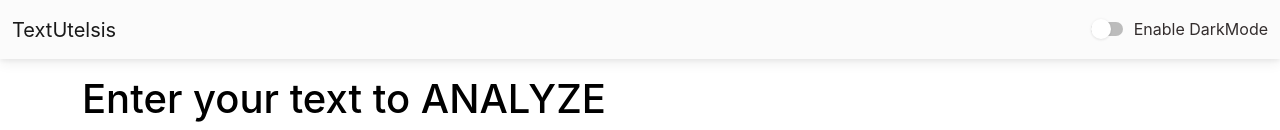
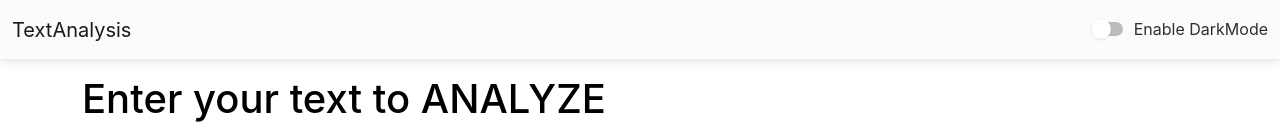
Before and after one commit to atrleo/Text-analysis-REACT-, a React (Create React App) app: page / in a window 1280 px wide. Shown: the top 130 px of the page. Built offline with nearby package versions, Linux system fonts and the light colour scheme.

Commit message:
heading changed

```diff
--- a/src/App.js
+++ b/src/App.js
@@ -42,7 +42,7 @@ const toggleMode = () => {
 return (
   <>
     {/* <Navbar title="textUtils2" home="home2" /> */}
-    <Navbar title="TextUtelsis" mode={mode} toggleMode={toggleMode} change={change} />
+    <Navbar title="TextAnalysis" mode={mode} toggleMode={toggleMode} change={change} />
     <Alert alert={alert} />
 
     <div className="container my-3" >
--- a/src/components/TextForm.js
+++ b/src/components/TextForm.js
@@ -66,7 +66,7 @@ export default function (props) {
             </div>
             <div className="container my-2"   style={{color:props.mode==="dark"?"white":"black"}}>
                 <h1>{props.summary}</h1>
-                <p>{text.split(" ").length > 1 ? text.split(" ").length - 1 : 0}words and {text.length} characters.</p>
+                <p>{text.split(" ").length > 1 ? text.split(" ").length - 1 : 0} words and {text.length} characters.</p>
                 <p>{0.008 * text.split(" ").length} minutes to read</p>
                 <p>Total Sentences : {sentenceCount}</p>
                 <h2>{props.prev}</h2>
```
